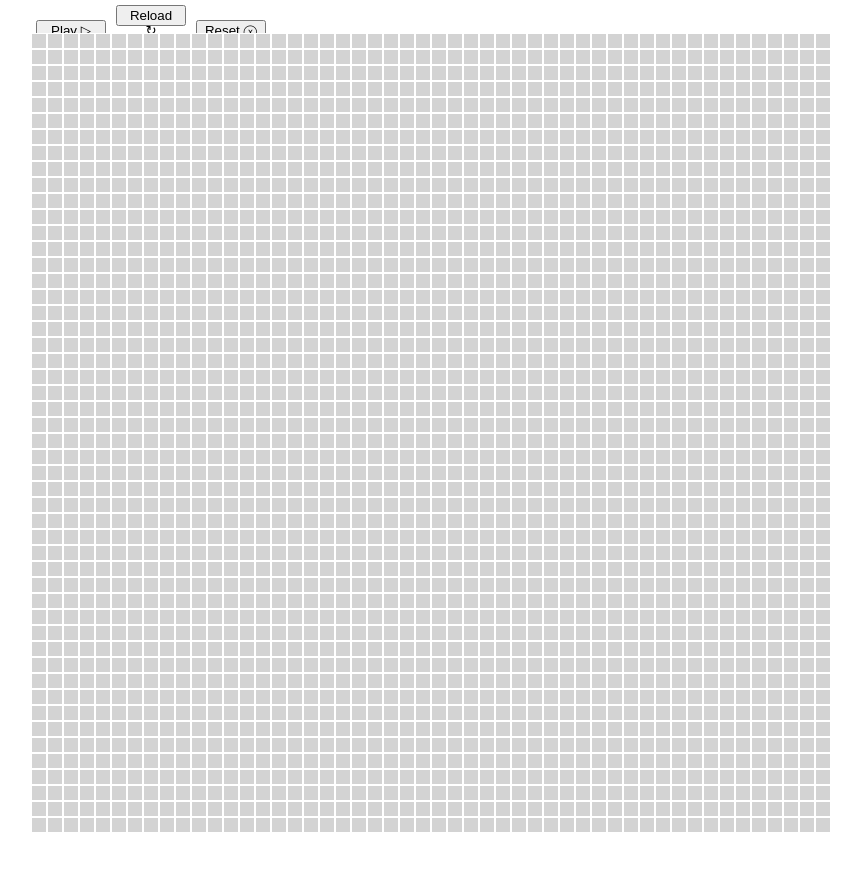
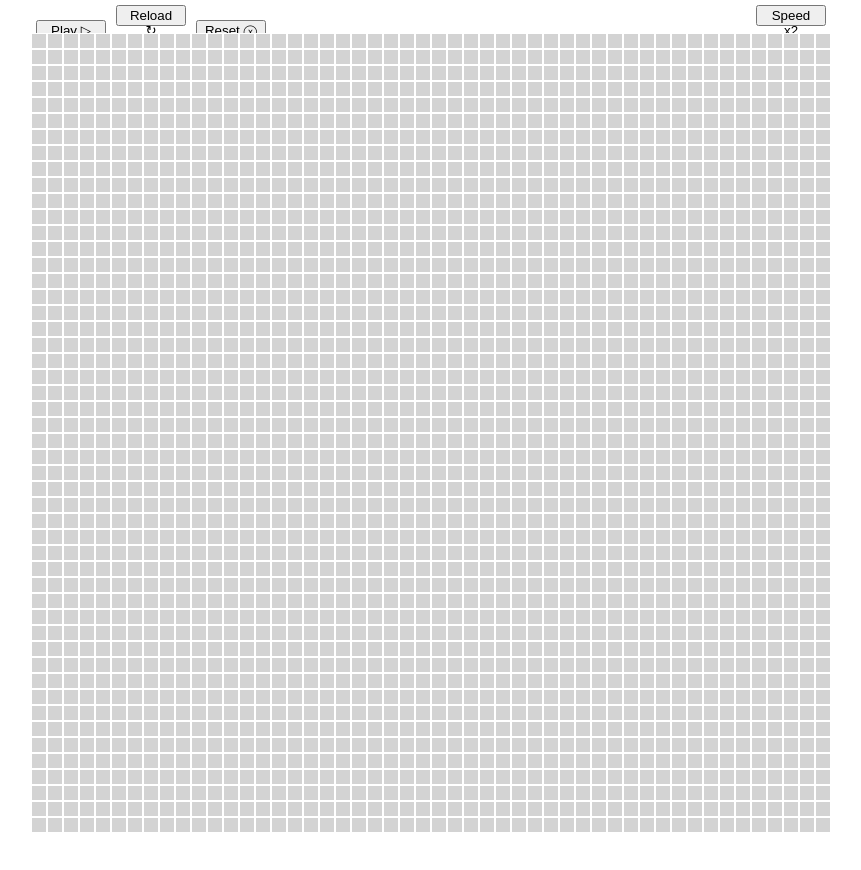
Before and after one commit to Fles/game-of-life-jc, a React (Create React App) app: page / in a window 1280 px wide. Shown: the top 870 px of the page, without its empty margins (209-1070 px from the left). Built offline with nearby package versions, Linux system fonts and the light colour scheme.

Commit message:
feat: add spped button

```diff
--- a/src/App.css
+++ b/src/App.css
@@ -9,6 +9,9 @@
   height: 23px;
   width:100%;
   padding: 5px;
+  display: flex;
+  justify-content: space-between;
+  font-size: 0.7em;
 }
 
 .App button {
--- a/src/App.tsx
+++ b/src/App.tsx
@@ -5,10 +5,11 @@ import "./App.css";
 
 function App() {
   const [renderImage, setRenderImage] = useState(0);
+  const [speed, setSpeed] = useState(1);
   return (
     <div className="App">
-      <TopMenu renderImage={renderImage} setRenderImage={setRenderImage} />
-      <Grid shouldStartRender={renderImage > 0} />
+      <TopMenu renderImage={renderImage} setRenderImage={setRenderImage} speed={speed} setSpeed={setSpeed}/>
+      <Grid shouldStartRender={renderImage > 0} speed={speed}/>
     </div>
   );
 }
--- a/src/Grid.tsx
+++ b/src/Grid.tsx
@@ -62,11 +62,12 @@ export const Grid = (props: GridProps) => {
   );
 
   useEffect(() => {
+    const {speed} = props
     if (props.shouldStartRender) {
 
       const timer = setTimeout(() => {
         renderGrid()
-      }, 42);
+      }, speed === 1 ? 42 : 0)
       return () => clearTimeout(timer);
 
 
--- a/src/TopMenu.tsx
+++ b/src/TopMenu.tsx
@@ -15,8 +15,10 @@ const onReset = (props: TopMenuProps) => {
 
 function TopMenu(props: TopMenuProps) {
   const shouldStartRender = props.renderImage > 0;
+  const { speed, setSpeed } = props;
   return (
     <div className="TopMenu">
+      <div>
         {shouldStartRender ? (
           <Button onClick={() => onStop(props)}>Stop ⃞</Button>
         ) : (
@@ -27,6 +29,16 @@ function TopMenu(props: TopMenuProps) {
 
         <Button onClick={() => onReset(props)}>Reset ⓧ</Button>
       </div>
+      <div>
+        <Button
+          onClick={() => {
+            setSpeed(speed === 1 ? 2 : 1);
+          }}
+        >
+          Speed x{speed == 1 ? 2 : 1}
+        </Button>
+      </div>
+    </div>
   );
 }
 
--- a/src/types.tsx
+++ b/src/types.tsx
@@ -1,5 +1,7 @@
+
 export interface GridProps {
   shouldStartRender: boolean;
+  speed: number
 }
 export interface TopMenuProps {
   [key: string]: any
```
Lines whose indentation alone changed are shown as unchanged.
